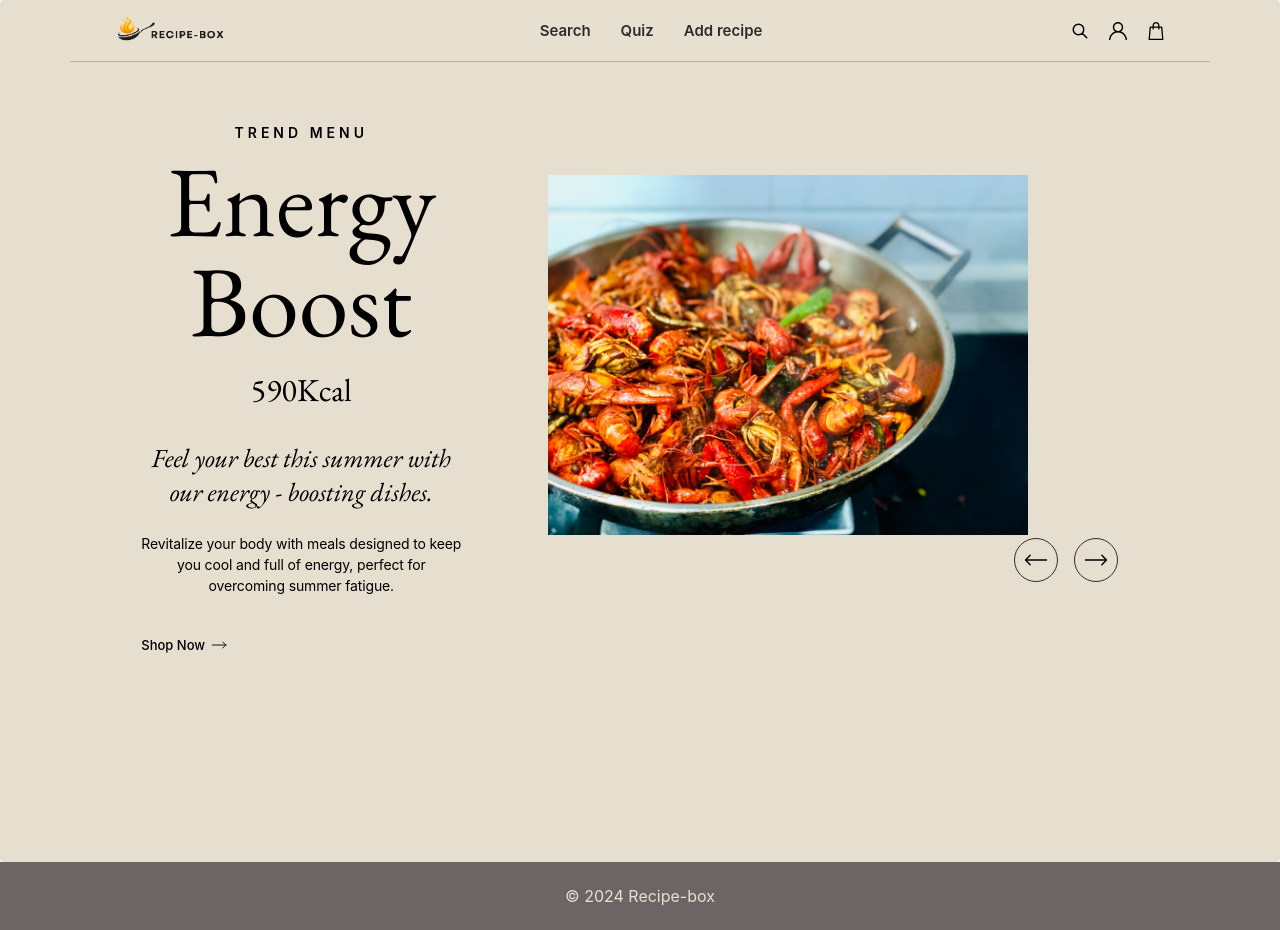
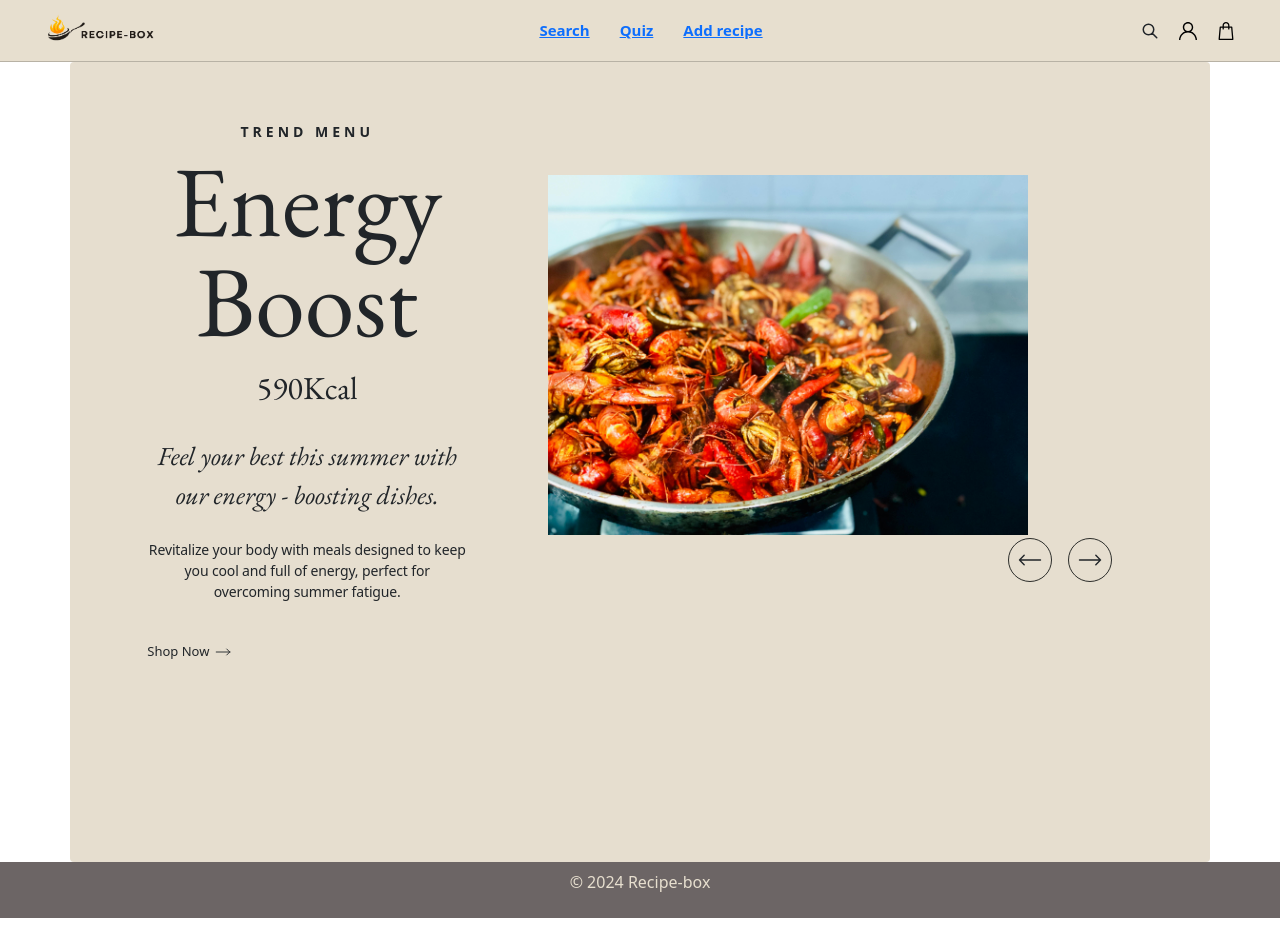
Before and after one commit to sigehiro/recipeBox, a React (Create React App) app: page / in a window 1280 px wide. Built offline with nearby package versions, Linux system fonts and the light colour scheme.

Commit message:
updated the 4 files that were osted on discord
Files are working

```diff
--- a/src/App.js
+++ b/src/App.js
@@ -1,22 +1,24 @@
-import React from 'react';
-import { BrowserRouter as Router, Route, Routes } from 'react-router-dom';
-import './App.css';
-import Top from './Top';
-import Footer from './Footer';
-import RecipeSearch from './RecipeSearch';
+import React, { useState } from 'react'
+import { BrowserRouter as Router, Route, Routes } from 'react-router-dom'
+import './App.css'
+import Top from './Top'
+import Header from './Header'
+import Footer from './Footer'
+import RecipeSearch from './RecipeSearch'
 
 function App() {
     return (
         <Router>
             <div className="App">
-                <Top />
+                <Header />
                 <Routes>
+                    <Route path="/" element={<Top />} />
                     <Route path="/recipe-search" element={<RecipeSearch />} />
                 </Routes>
                 <Footer />
             </div>
         </Router>
-    );
+    )
 }
 
-export default App;
+export default App
--- a/src/Header.js
+++ b/src/Header.js
@@ -1,15 +1,24 @@
-import React from 'react';
-import { Link } from 'react-router-dom';
-import './Header.css';
+import React, { useState } from 'react'
+import { Link } from 'react-router-dom'
+import './Header.css'
 
-const Header = ({ isMenuOpen, toggleMenu }) => {
+const Header = () => {
+    const [isMenuOpen, setIsMenuOpen] = useState(false)
+
+    //Close&Open toggle menu
+    const toggleMenu = () => {
+        setIsMenuOpen(!isMenuOpen)
+    }
+
     return (
         <div className="header">
-            <img className="logo" src={`${process.env.PUBLIC_URL}/logo.png`} alt="Logo" />
+            <Link to="/" className="logo">
+                <img src={`${process.env.PUBLIC_URL}/logo.png`} alt="Logo" />
+            </Link>
             <div className="header-menu">
                 <Link to="/recipe-search">Search</Link>
-                <a href="#">Quiz</a>
-                <a href="#">Add recipe</a>
+                <Link to="/quiz">Quiz</Link>
+                <Link to="/add-recipe">Add recipe</Link>
             </div>
             <div className="header-icons">
                 <svg fill="none" stroke="currentColor" viewBox="0 0 24 24" xmlns="http://www.w3.org/2000/svg">
@@ -32,8 +41,18 @@ const Header = ({ isMenuOpen, toggleMenu }) => {
                     <path d="M3 6h18M3 12h18M3 18h18" strokeWidth="2" />
                 </svg>
             </div>
+            {isMenuOpen && (
+                <div className="mobile-menu">
+                    {/* <Link to="/">Home</Link> */}
+                    <Link to="/recipe-search">Search</Link>
+                    <Link to="/quiz">Quiz</Link>
+                    <Link to="/add-recipe">Add recipe</Link>
+                    {/* 他のメニュー項目を追加 */}
+                    <button onClick={toggleMenu}>Close</button>
+                </div>
+            )}
         </div>
-    );
-};
+    )
+}
 
-export default Header;
+export default Header
--- a/src/Top.js
+++ b/src/Top.js
@@ -6,8 +6,6 @@ import 'swiper/swiper-bundle.css'
 import Header from './Header'
 
 const Top = () => {
-    const [isMenuOpen, setIsMenuOpen] = useState(false)
-
     useEffect(() => {
         const swiperInstance = document.querySelector('.mySwiper')?.swiper
 
@@ -78,25 +76,10 @@ const Top = () => {
         },
     ]
 
-    //Humbergar toggle Menu
-    const toggleMenu = () => {
-        setIsMenuOpen(!isMenuOpen)
-    }
-
     return (
         <div className="container">
             {/* call Header.js */}
-            <Header isMenuOpen={isMenuOpen} toggleMenu={toggleMenu} />
-
-            {isMenuOpen && (
-                <div className="mobile-menu">
-                    <a href="#">Search</a>
-                    <a href="#">Quiz</a>
-                    <a href="#">Add recipe</a>
-                    {/* 他のメニュー項目を追加 */}
-                    <button onClick={toggleMenu}>Close</button>
-                </div>
-            )}
+            {/* <Header isMenuOpen={isMenuOpen} toggleMenu={toggleMenu} /> */}
 
             <div>
                 <Swiper
--- a/src/index.js
+++ b/src/index.js
@@ -3,6 +3,8 @@ import ReactDOM from 'react-dom/client';
 import './index.css';
 import App from './App';
 import reportWebVitals from './reportWebVitals';
+import 'bootstrap/dist/css/bootstrap.min.css';
+
 
 const root = ReactDOM.createRoot(document.getElementById('root'));
 root.render(
```
Also changed, not shown: src/Footer.js (+5 -10 lines), src/Home.js (added, +19 -0 lines).
